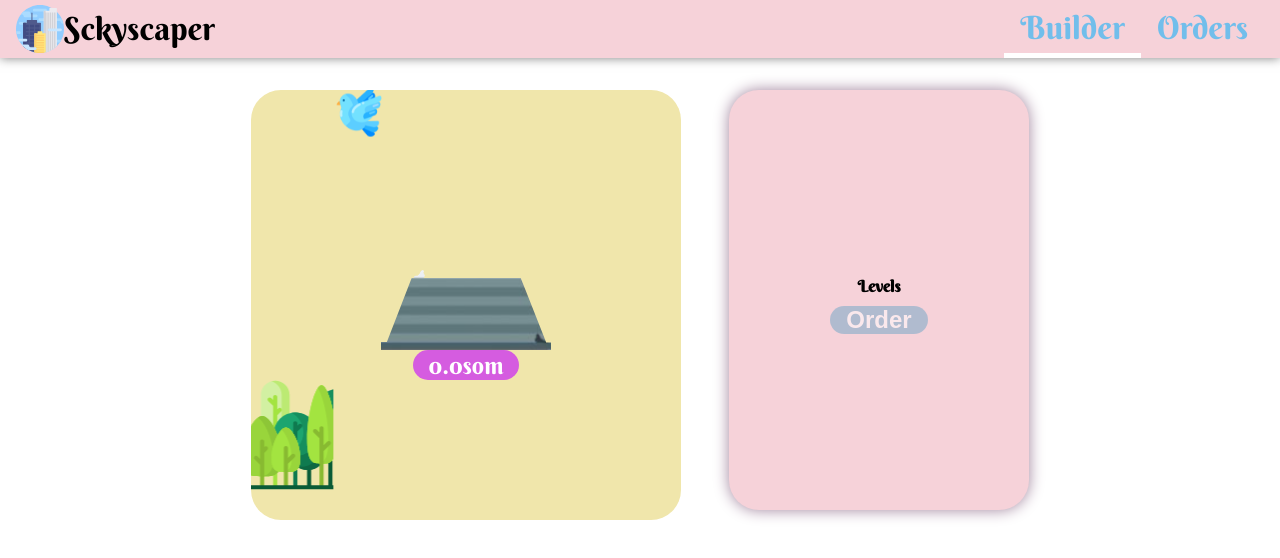
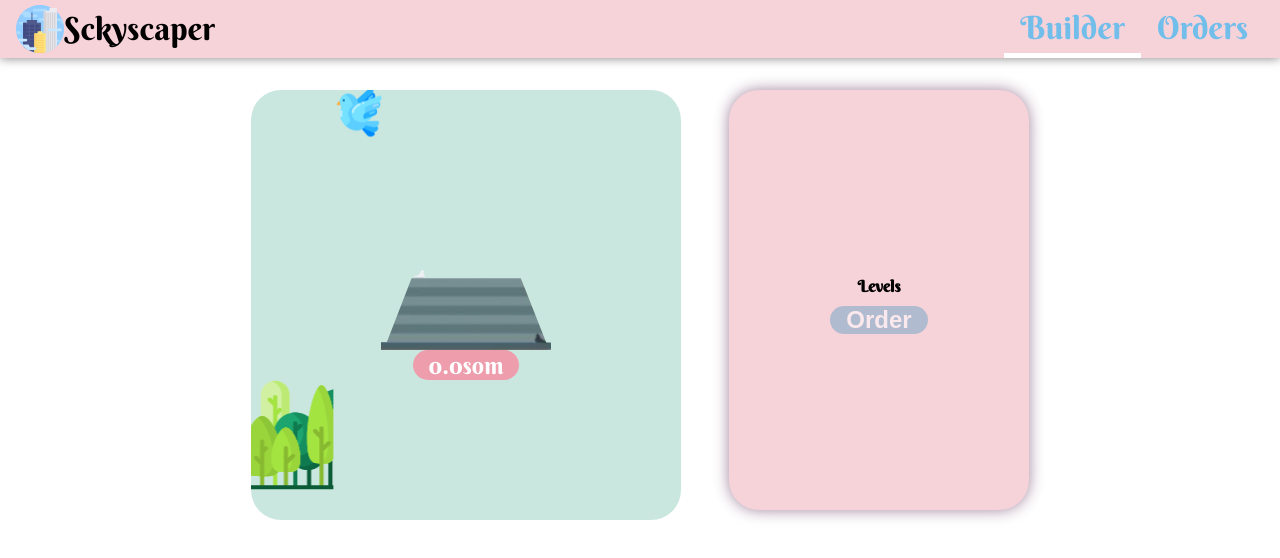
Before and after one commit to soltonbekov-aiymkyz/builder, a React (Create React App) app: page / in a window 1280 px wide. Shown: the top 558 px of the page. Built offline with nearby package versions, Linux system fonts and the light colour scheme; no server answers.

Commit message:
deleete indents and change color

```diff
--- a/src/components/SkyscaperBuilder/SkyscaperPreview/SkyscaperPreview.module.css
+++ b/src/components/SkyscaperBuilder/SkyscaperPreview/SkyscaperPreview.module.css
@@ -16,7 +16,7 @@
   overflow: hidden;
   position: relative;
   z-index: -1;
-   background-color:  #f0e6ab ;
+   background-color: #CAE7DF;
 }
 .levels {
  display: flex;
@@ -25,7 +25,7 @@
 .price {
  font-size: 1.5rem;
  color: white;
- background-color: rgb(213, 92, 224);
+ background-color: #ee9dad;
  border-radius: 1rem;
  padding: 0 1rem;
 }
```
